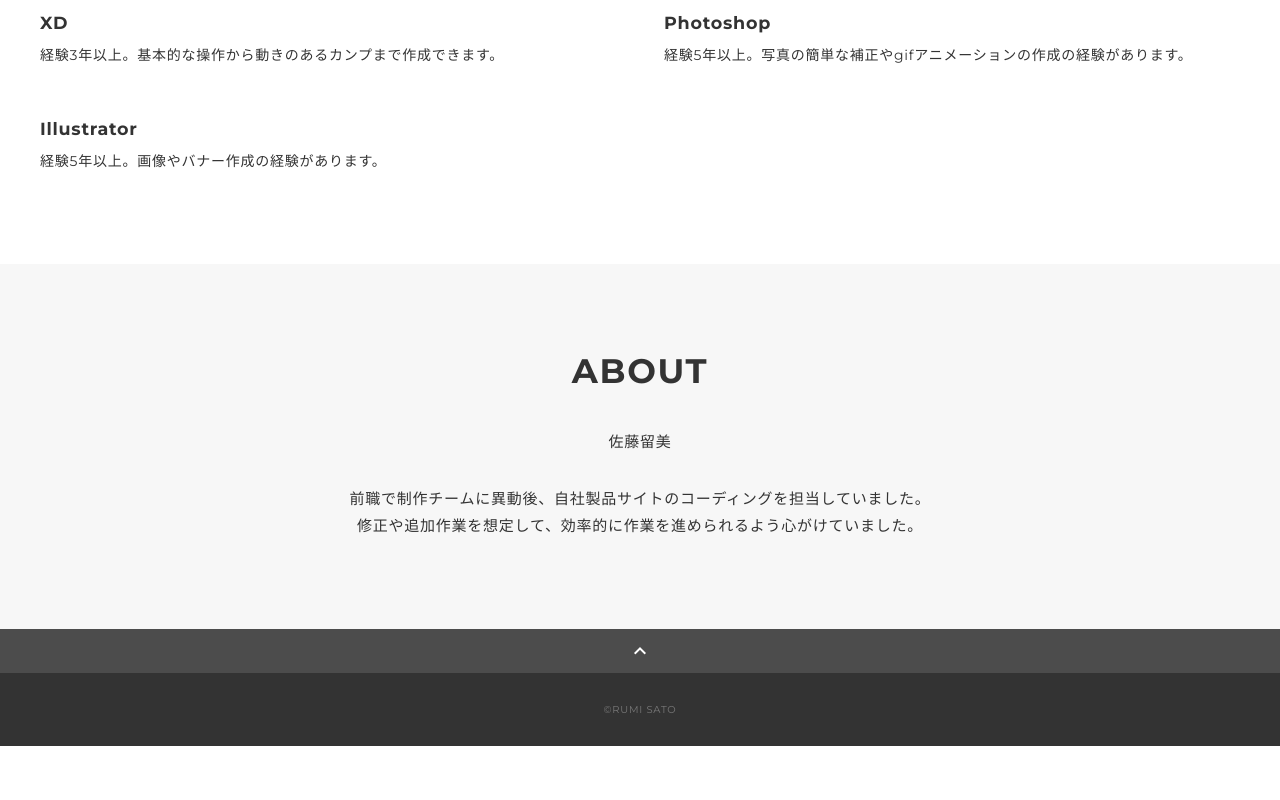
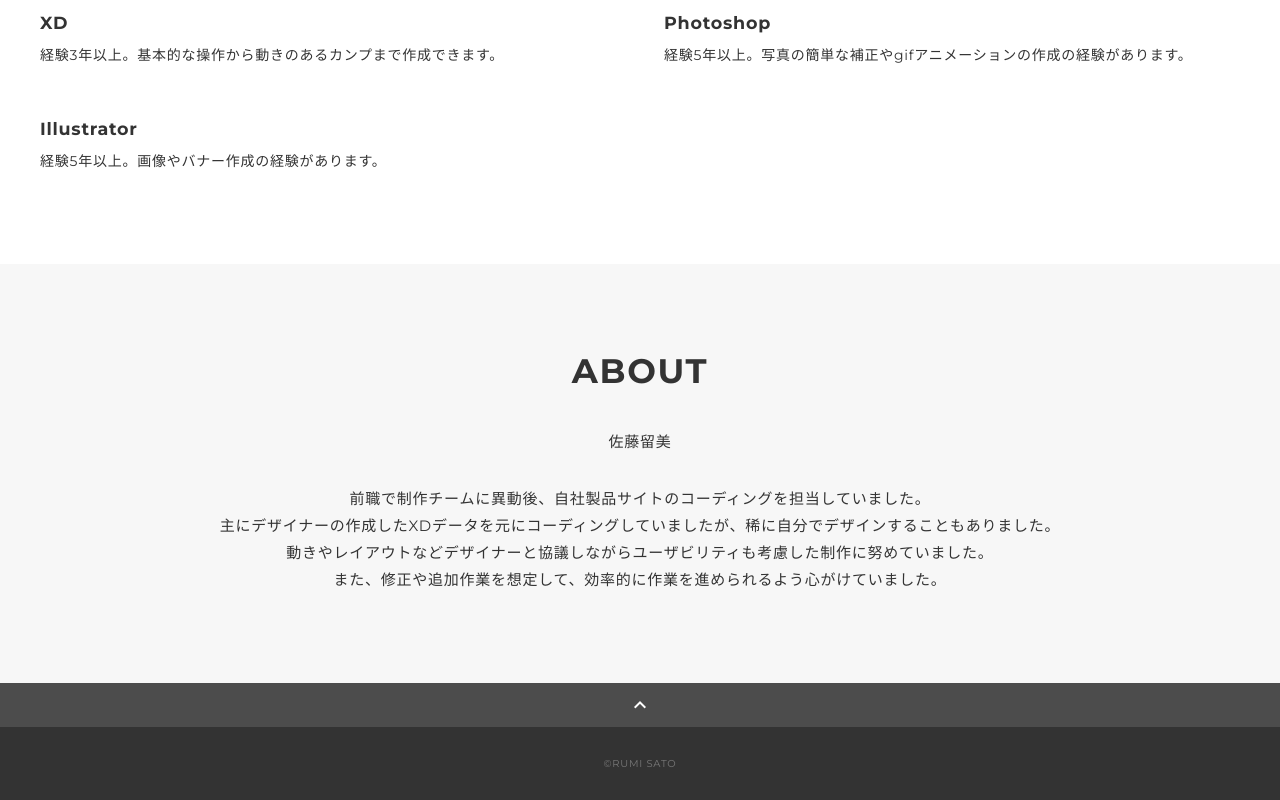
Before and after one commit to saru3/portfolio, a plain HTML site: page index.html in a window 1280 px wide. Shown: the part 1993-2793 px from the top of the page. Before the commit the page ends 2739 px from the top, so only its background shows below. Drawn offline with nearby package versions, Linux system fonts and the light colour scheme.

Commit message:
topページの修正

```diff
--- a/css/style.css
+++ b/css/style.css
@@ -253,7 +253,7 @@ img {
 .profile {
   display: flex;
   flex-wrap: wrap;
-  max-width: 800px;
+  max-width: 900px;
   margin: 0 auto;
 }
 .profile-img {
--- a/index.html
+++ b/index.html
@@ -131,7 +131,9 @@
               </p>
               <p>
                 前職で制作チームに異動後、自社製品サイトのコーディングを担当していました。<br>
-                修正や追加作業を想定して、効率的に作業を進められるよう心がけていました。
+                主にデザイナーの作成したXDデータを元にコーディングしていましたが、稀に自分でデザインすることもありました。<br>
+                動きやレイアウトなどデザイナーと協議しながらユーザビリティも考慮した制作に努めていました。<br>
+                また、修正や追加作業を想定して、効率的に作業を進められるよう心がけていました。
               </p>
             </div>
           </div>
```
